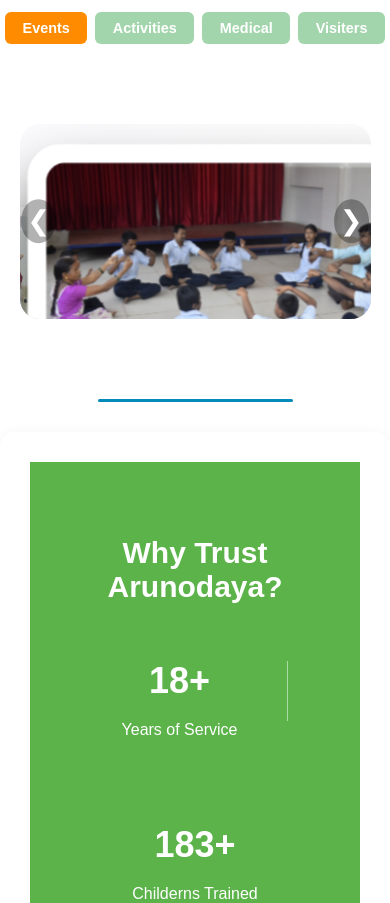
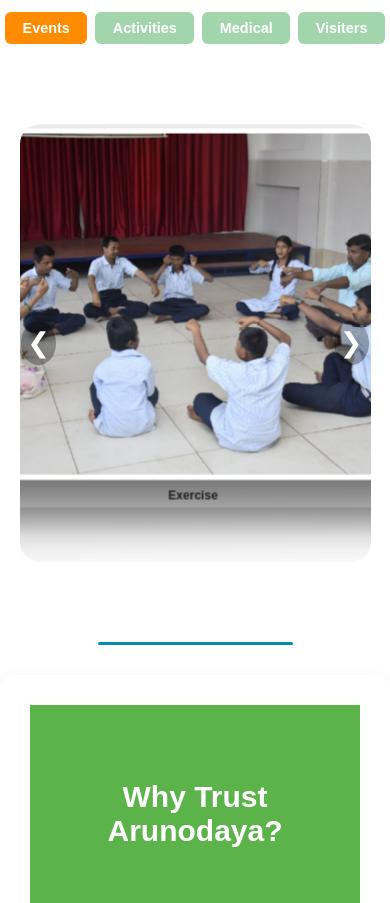
Before and after one commit to Parvati-Mutalik/Arunodaya-App, a React (Create React App) app: page / in a window 390 px wide. Shown: the part 3980-4883 px from the top of the page. Built offline with nearby package versions, Linux system fonts and the light colour scheme.

Commit message:
Update ImageSlider.css

```diff
--- a/src/pages/ImageSlider.css
+++ b/src/pages/ImageSlider.css
@@ -1,10 +1,10 @@
 .section-buttons {
   display: flex;
   justify-content: center;
-  flex-wrap: nowrap;       /* allow buttons to wrap on small screens */
-  gap: 12px;             /* reduce gap on smaller screens */
+  flex-wrap: nowrap;
+  gap: 12px;
   margin-bottom: 14px;
-  padding: 0 12px;       /* prevent buttons touching edge */
+  padding: 0 12px;
   max-width: 106vw;
   margin-left: auto;
   margin-right: auto;
@@ -20,9 +20,9 @@
   font-weight: bold;
   cursor: pointer;
   transition: background 0.3s;
-  min-width: 100px;      /* minimum size */
-  flex: 1 1 auto;        /* flexible grow and shrink */
-  max-width: 180px;      /* max size */
+  min-width: 100px;
+  flex: 1 1 auto;
+  max-width: 180px;
   white-space: nowrap;
 }
 
@@ -31,13 +31,12 @@
   background: #FF8C00;
 }
 
+/* Carousel Container */
 .carousel-container {
   position: relative;
   width: 90vw;
   max-width: 1100px;
-  height: 50vw;
-  max-height: 400px;
-  perspective: 1500px;
+  aspect-ratio: 16/7;
   display: flex;
   align-items: center;
   justify-content: center;
@@ -45,13 +44,14 @@
   margin: 80px auto;
   background: linear-gradient(135deg, #cfcfe815, white);
   border-radius: 20px;
-  padding: 70px;
+  padding: 5vw 0;
 }
 
+/* Carousel */
 .carousel {
   position: relative;
   width: 100%;
-  height: 140%;
+  height: 100%;
   transform-style: preserve-3d;
   display: flex;
   align-items: center;
@@ -59,30 +59,32 @@
   transition: transform 0.8s ease;
 }
 
+/* Carousel Slide - vertical layout for frame and description */
 .carousel-slide {
   position: absolute;
   width: 28vw;
   max-width: 320px;
-  height: 18.5vw;
-  max-height: 210px;
-  top: 1.6vw;
   left: 35%;
-  transform-style: preserve-3d;
-  transition: transform 0.8s, z-index 0.8s;
+  display: flex;
+  flex-direction: column;
+  align-items: center;
+  justify-content: flex-start;
   text-align: center;
   cursor: pointer;
 }
 
+/* Photo Frame */
 .photo-frame {
   width: 100%;
-  height: 100%;
-  padding: 0.3vw;
+  aspect-ratio: 16 / 9;
   border: 0.3vw solid #fff;
   border-radius: 1rem;
   background: #fff;
   box-shadow: 0 14px 22px rgba(0, 0, 0, 0.4);
   overflow: hidden;
-  transition: transform 0.5s, box-shadow 0.5s;
+  display: flex;
+  align-items: center;
+  justify-content: center;
 }
 
 .photo-frame img {
@@ -90,20 +92,28 @@
   height: 100%;
   object-fit: cover;
   border-radius: 0.7rem;
+  display: block;
 }
 
+/* Active Slide */
 .carousel-slide.active .photo-frame {
   transform: scale(1.3);
   box-shadow: 0 20px 35px rgba(0, 0, 0, 0.6);
 }
 
-.carousel-slide p {
-  margin-top: 3vw;
+/* Description below each frame */
+.photo-description {
+  margin-top: 2em;
   color: #333;
   font-weight: bold;
   font-size: 1.1rem;
+  line-height: 1.4;
+  width: 100%;
+  word-break: break-word;
+  background: transparent;
 }
 
+/* Reflection Effect */
 .reflection {
   position: absolute;
   bottom: -4vw;
@@ -115,12 +125,12 @@
   z-index: -1;
 }
 
+/* Carousel Arrows */
 .arrow {
   background: rgba(0, 0, 0, 0.3);
   color: white;
   border: none;
   font-size: 3vw;
-  /* max-font-size: 2rem; */
   padding: 0.8vw;
   cursor: pointer;
   border-radius: 50%;
@@ -143,7 +153,7 @@
   transform: translateY(-50%);
 }
 
-/* Responsive */
+/* Responsive Styles */
 @media screen and (max-width: 768px) {
   .section-buttons {
     gap: 10px;
@@ -155,27 +165,26 @@
     padding: 9px 20px;
     font-size: 0.95rem;
   }
+  .carousel-container {
+    aspect-ratio: 16/12;
+    padding: 6vw 0;
+  }
   .carousel-slide {
-    width: 45vw;
-    height: 28vw;
-    top: 7vw;
-    left: 25%;
+    width: 60vw;
     max-width: none;
-    max-height: none;
+    left: 20%;
   }
   .photo-frame {
-    height: 100%;
-    padding: 1vw;
+    aspect-ratio: 16/10;
     border-width: 0.7vw;
     border-radius: 1rem;
   }
-  .carousel-slide p {
+  .photo-description {
     font-size: 1rem;
-    margin-top: 2vw;
+    margin-top: 1em;
   }
   .arrow {
     font-size: 5vw;
-    /* max-font-size: none; */
     padding: 1vw;
   }
   .arrow.left {
@@ -197,20 +206,22 @@
     padding: 8px 16px;
     font-size: 0.9rem;
   }
+  .carousel-container {
+    aspect-ratio: 4/5;
+    padding: 7vw 0;
+  }
   .carousel-slide {
-    width: 65vw;
-    height: 40vw;
-    top: 4vw;
-    left: 12%;
+    width: 80vw;
+    left: 5%;
   }
   .photo-frame {
-    padding: 2vw;
+    aspect-ratio: 3/2;
     border-width: 1vw;
     border-radius: 1.2rem;
   }
-  .carousel-slide p {
-    font-size: 0.85rem;
-    margin-top: 3vw;
+  .photo-description {
+    font-size: 0.58rem;
+    margin-top: 4em;
   }
   .arrow {
     font-size: 7vw;
```
